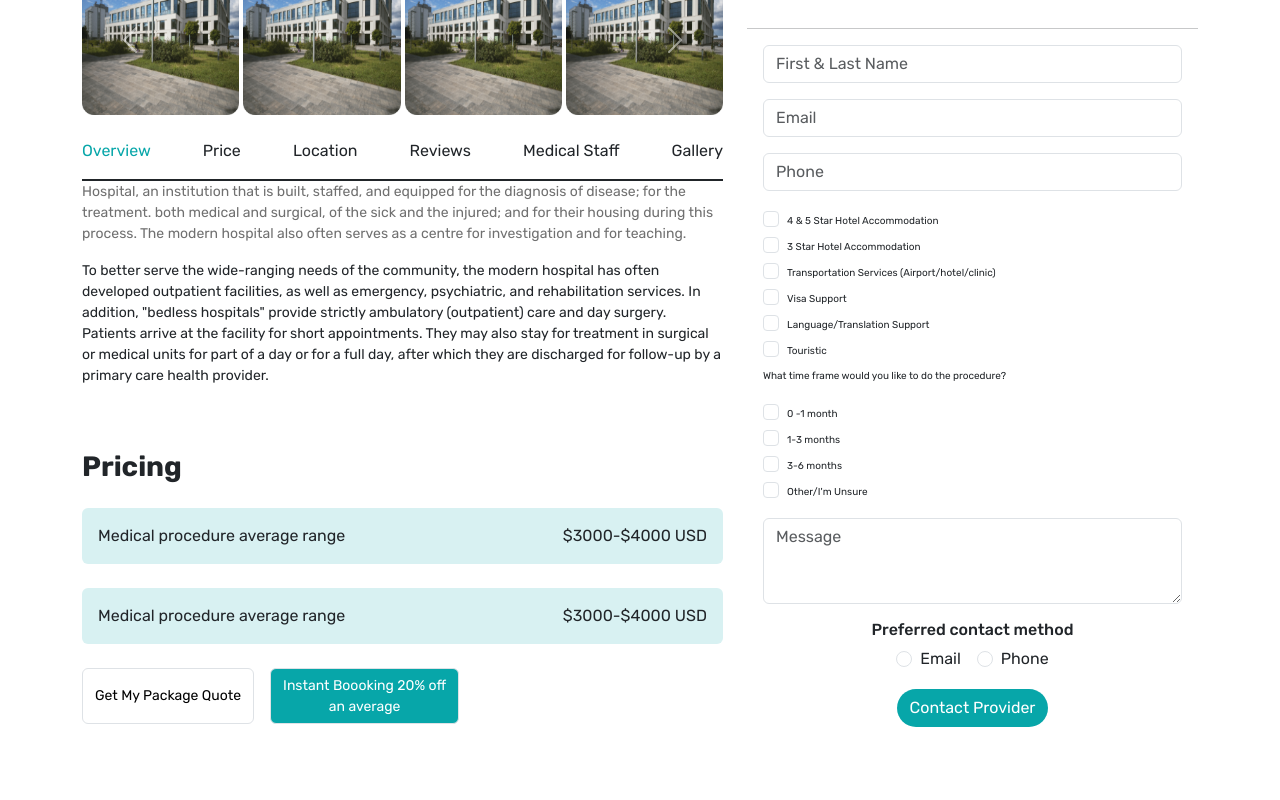
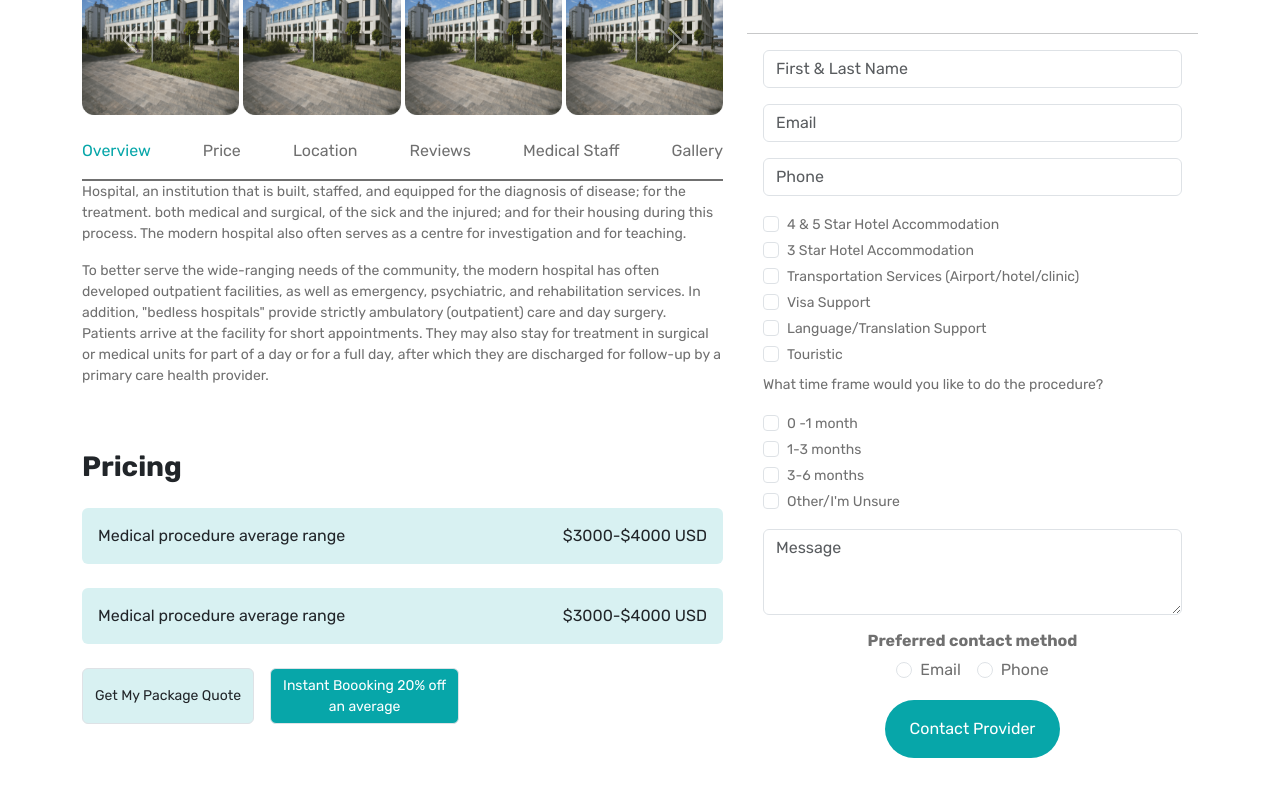
Before and after one commit to soniaFarhan/healthhop, a React (Create React App) app: page /learn-more in a window 1280 px wide. Shown: the part 340-1140 px from the top of the page. Built offline with nearby package versions, Linux system fonts and the light colour scheme.

Commit message:
change pages

```diff
--- a/src/pages/ContactUs.jsx
+++ b/src/pages/ContactUs.jsx
@@ -59,10 +59,10 @@ export const ContactUs = () => {
                     <form action="">
 
                     <div className="row">
-                        <div className='col-md-6'>
+                        <div className='col-md-6 mt-md-0 mt-3'>
                            <input className='form-control' type="text" name="" id="" placeholder='Your Name' />
                         </div>
-                        <div className='col-md-6'>
+                        <div className='col-md-6 mt-md-0 mt-3'>
                              <input className='form-control' type="email" name="" id="" placeholder='Your Email' />
                         </div>
                     </div>
@@ -71,7 +71,7 @@ export const ContactUs = () => {
                         <div className='col-md-6'>
                            <input className='form-control' type="text" name="" id="" placeholder='Your Name' />
                         </div>
-                        <div className='col-md-6'>
+                        <div className='col-md-6 mt-md-0 mt-3'>
                              <input className='form-control' type="email" name="" id="" placeholder='Your Email' />
                         </div>
                     </div>
--- a/src/pages/LearnMore.jsx
+++ b/src/pages/LearnMore.jsx
@@ -178,7 +178,7 @@ export const LearnMore = () => {
                     </button>
                     </div>
 
-                    <div className='d-flex justify-content-between mt-4' style={{ borderBottom: '2px solid', }}>
+                    <div className='d-flex flex-wrap justify-content-between mt-4 cu-color' style={{ borderBottom: '2px solid', }}>
                         <p onClick={() => handleTabClick('Overview')} className={activeTab === 'Overview' ? 'active-tab' : ''} style={{cursor:"pointer"}}>
                             Overview
                         </p>
@@ -233,7 +233,7 @@ export const LearnMore = () => {
                         </div>
 
                         <div className='d-flex gap-3'>
-                            <button className='btn btn_light border py-3 fs_14px'>
+                            <button className='btn border py-3 fs_14px' style={{backgroundColor:"#D8F1F2"}}>
                                 Get My Package Quote
                             </button>
 
@@ -250,8 +250,8 @@ export const LearnMore = () => {
                             Location
                         </h3>
 
-                        <div className='my-4'>
-                    <iframe src="https://www.google.com/maps/embed?pb=!1m18!1m12!1m3!1d6727.52478126572!2d74.44625339223997!3d32.53249249043371!2m3!1f0!2f0!3f0!3m2!1i1024!2i768!4f13.1!3m3!1m2!1s0x391ee8df4221562b%3A0xfa3bd1b74369b63f!2sKapurowali%2C%20Sialkot%2C%20Punjab%2C%20Pakistan!5e0!3m2!1sen!2s!4v1695019725799!5m2!1sen!2s" width="600" height="450" style={{border:'0'}} allowfullscreen="" loading="lazy" referrerpolicy="no-referrer-when-downgrade"></iframe>
+                        <div className='my-4 '>
+                    <iframe src="https://www.google.com/maps/embed?pb=!1m18!1m12!1m3!1d6727.52478126572!2d74.44625339223997!3d32.53249249043371!2m3!1f0!2f0!3f0!3m2!1i1024!2i768!4f13.1!3m3!1m2!1s0x391ee8df4221562b%3A0xfa3bd1b74369b63f!2sKapurowali%2C%20Sialkot%2C%20Punjab%2C%20Pakistan!5e0!3m2!1sen!2s!4v1695019725799!5m2!1sen!2s" width="100%"  height="450" style={{border:'0'}} allowfullscreen="" loading="lazy" referrerpolicy="no-referrer-when-downgrade"></iframe>
 
                         </div>
 
@@ -325,23 +325,23 @@ export const LearnMore = () => {
                     </h3>
 
                           <div className='my-4 '>
-                        <div className='d-flex gap-2'>
-                        <div style={{width:"10rem"}}>
-                        <img className='img-fluid' src={require("../assets/video-1.jpg")} alt="" />
+                              <div className=' row'>
+                                  <div className='col-md-6'>
+                                      <img className='w-100 h-100 rounded-5' style={{objectFit:"fill"}} src={require("../assets/video-1.jpg")} alt="" />
                                   </div>
 
-                        <div style={{width:"10rem"}}>
-                        <img className='img-fluid' src={require("../assets/video-2.jpg")} alt="" />
+                                  <div  className='col-md-6 mt-md-0 mt-3'>
+                                      <img className='w-100 h-100 rounded-5' style={{objectFit:"fill"}}  src={require("../assets/video-2.jpg")} alt="" />
                                   </div>
                               </div>
 
-                        <div className='d-flex gap-2 px-3 my-3'>
-                        <div style={{width:"10rem"}}>
-                        <img className='img-fluid' src={require("../assets/video-3.jpg")} alt="" />
+                              <div className=' my-3 row'>
+                                  <div  className='col-md-6'>
+                                      <img className='w-100 h-100 rounded-5' style={{objectFit:"fill"}}  src={require("../assets/video-3.jpg")} alt="" />
                                   </div>
 
-                        <div style={{width:"10rem"}}>
-                        <img className='img-fluid' src={require("../assets/blog-card-2.png")} alt="" />
+                                  <div  className='col-md-6 mt-md-0 mt-3'>
+                                      <img className='w-100 h-100 ' style={{objectFit:"fill"}}  src={require("../assets/blog-card-2.png")} alt="" />
                                   </div>
                               </div>
                           </div>
@@ -357,9 +357,9 @@ export const LearnMore = () => {
                 <div >
                     <img className='img-fluid' src={require("../assets/consulation.png")} alt="" />
                 </div>
-                <h6 className='text-center py-3'>
+                <h5 className='text-center py-3 fw-bold '>
                     Book My Free Consultation
-                </h6>
+                </h5>
                 <hr />
 
                 <div className='px-3'>
@@ -376,80 +376,80 @@ export const LearnMore = () => {
 
                 </div>
 
-                <div className='my-3 px-3'>
+                <div className='my-3 px-3 cu-color'>
 
                 <div class="form-check">
                 <input class="form-check-input" type="checkbox" value="" id="4star"/>
-                <label class="form-check-label fs_10px" for="4star">
+                <label class="form-check-label fs_14px" for="4star">
                 4 & 5 Star Hotel Accommodation
                 </label>
                 </div>
 
                 <div class="form-check">
                 <input class="form-check-input" type="checkbox" value="" id="3star"/>
-                <label class="form-check-label fs_10px" for="3star">
+                <label class="form-check-label fs_14px" for="3star">
                 3 Star Hotel Accommodation
                 </label>
                 </div>
 
                 <div class="form-check">
                 <input class="form-check-input" type="checkbox" value="" id="service"/>
-                <label class="form-check-label fs_10px" for="service">
+                <label class="form-check-label fs_14px text-break" for="service">
                 Transportation Services (Airport/hotel/clinic)
                 </label>
                 </div>
 
                 <div class="form-check">
                 <input class="form-check-input" type="checkbox" value="" id="visa"/>
-                <label class="form-check-label fs_10px" for="visa">
+                <label class="form-check-label fs_14px" for="visa">
                 Visa Support
                 </label>
                 </div>
 
                 <div class="form-check">
                 <input class="form-check-input" type="checkbox" value="" id="language"/>
-                <label class="form-check-label fs_10px" for="language">
+                <label class="form-check-label fs_14px" for="language">
                 Language/Translation Support
                 </label>
                 </div>
 
                 <div class="form-check">
                 <input class="form-check-input" type="checkbox" value="" id="tour"/>
-                <label class="form-check-label fs_10px" for="tour">
+                <label class="form-check-label fs_14px" for="tour">
                 Touristic
                 </label>
                 </div>
 
                 <div className='my-2'>
-                    <p className='fs_10px'>
+                    <p className='fs_14px'>
                         What time frame would you like to do the procedure?
                     </p>
                 </div>
 
                 <div class="form-check">
                 <input class="form-check-input" type="checkbox" value="" id="1month"/>
-                <label class="form-check-label fs_10px" for="1month">
+                <label class="form-check-label fs_14px" for="1month">
                  0 -1 month
                 </label>
                 </div>
 
                 <div class="form-check">
                 <input class="form-check-input" type="checkbox" value="" id="2month"/>
-                <label class="form-check-label fs_10px" for="2month">
+                <label class="form-check-label fs_14px" for="2month">
                  1-3 months
                 </label>
                 </div>
 
                 <div class="form-check">
                 <input class="form-check-input" type="checkbox" value="" id="3month"/>
-                <label class="form-check-label fs_10px" for="3month">
+                <label class="form-check-label fs_14px" for="3month">
                  3-6 months
                 </label>
                 </div>
 
                 <div class="form-check">
                 <input class="form-check-input" type="checkbox" value="" id="4month"/>
-                <label class="form-check-label fs_10px" for="4month">
+                <label class="form-check-label fs_14px" for="4month">
                  Other/I'm Unsure
                 </label>
                 </div>
@@ -459,7 +459,7 @@ export const LearnMore = () => {
                 </div>
 
                 <div className='my-3'>
-                    <h6 className='text-center'>
+                    <h6 className='text-center fw-bold'>
                     Preferred contact method
                     </h6>
                     <div className='d-flex justify-content-center gap-3'>
@@ -479,7 +479,7 @@ export const LearnMore = () => {
                     </div>
 
                     <div className='d-flex justify-content-center my-3'>
-                    <button className='btn btn_green rounded-pill'>
+                    <button className='btn btn_green rounded-pill px-4 py-3'>
                         Contact Provider
                     </button>
                     </div>
@@ -505,7 +505,7 @@ export const LearnMore = () => {
 const OverviewComponent = () => {
   return (
     <div>
-          <p className='fs_14px'>
+          <p className='fs_14px cu-color'>
             <p className='cu-color'>
              Hospital, an institution that is built, staffed, and equipped for the diagnosis of disease; for the treatment. both medical and surgical, of the sick and the injured; and for their housing during this process. The modern hospital also often serves as a centre for investigation and for teaching.
             </p>
@@ -518,31 +518,31 @@ const OverviewComponent = () => {
 
 const PriceComponent = () => {
   return (
-    <div>PriceComponent</div>
+    <div></div>
   )
 };
 
 
 const LocationComponent = () => {
   return (
-    <div>LocationComponent</div>
+    <div></div>
   )
 };
 
 const ReviewsComponent = () => {
   return (
-    <div>ReviewsComponent</div>
+    <div></div>
   )
 };
 
 const MedicalComponent = () => {
   return (
-    <div>MedicalComponent</div>
+    <div></div>
   )
 };
 
 const GalleryComponent = () => {
   return (
-    <div>GalleryComponent</div>
+    <div></div>
   )
 };
```
Also changed, not shown: src/pages/OurBlogs.jsx (+5 -2 lines). Lines whose indentation alone changed are shown as unchanged.
